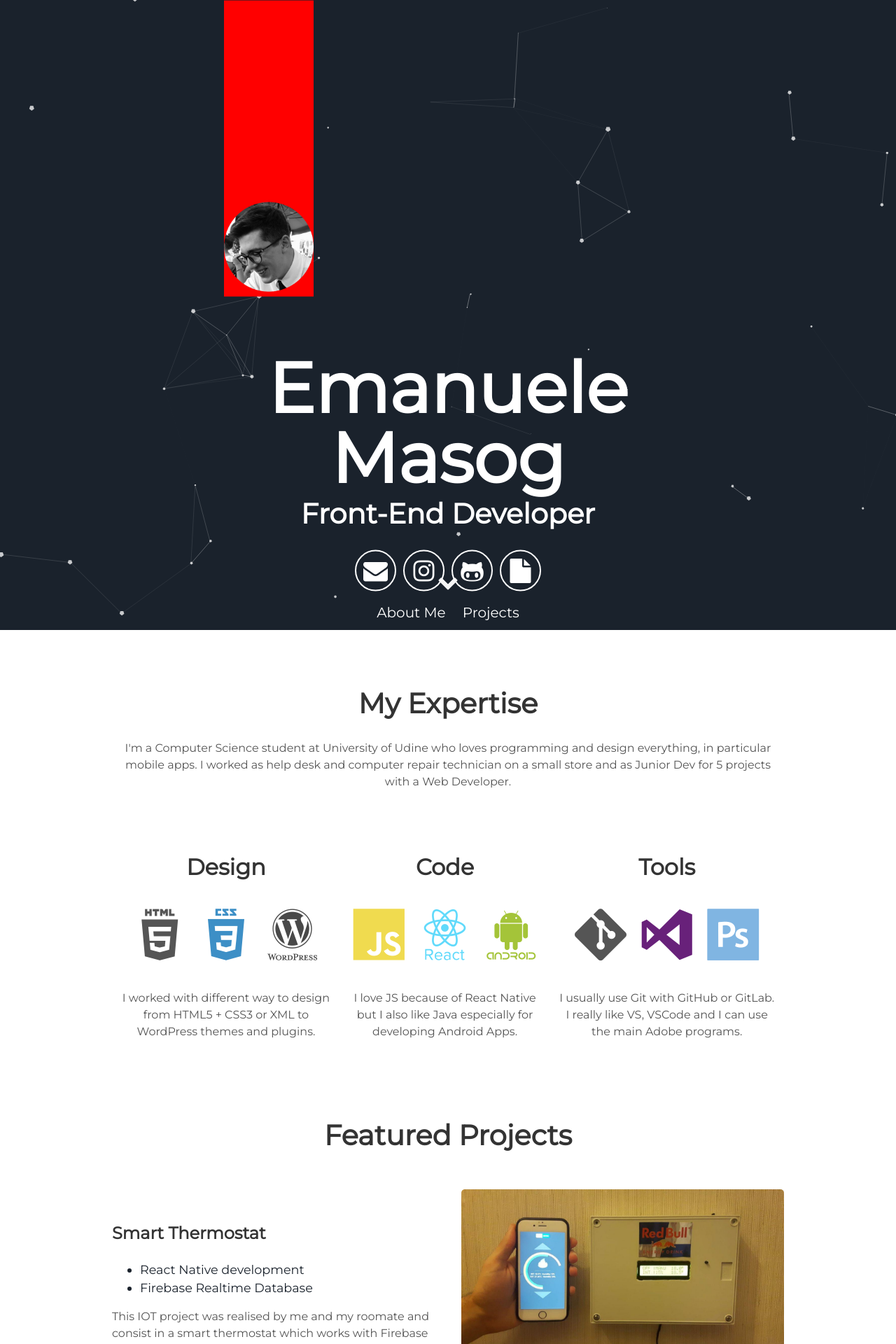
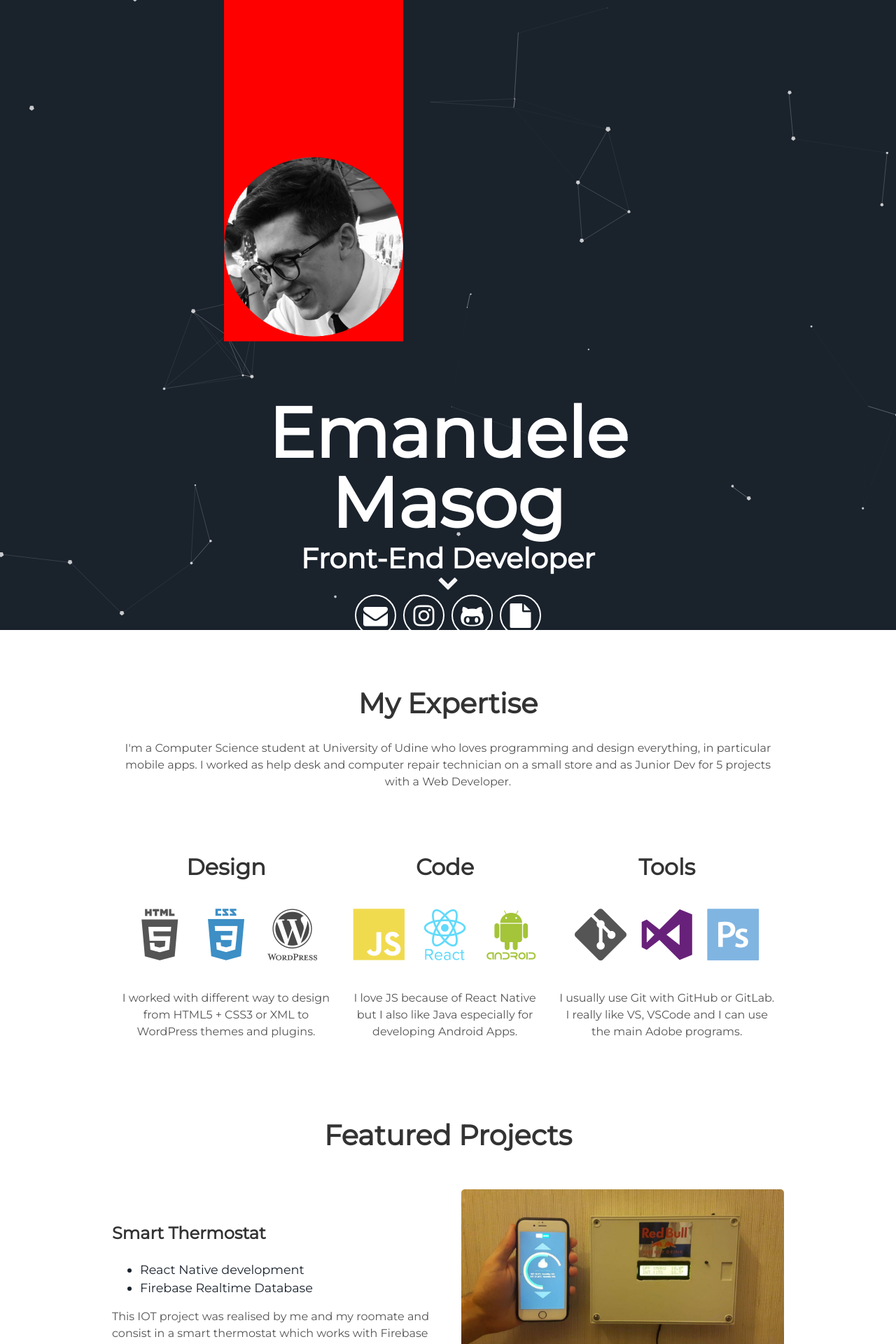
Before and after one commit to ClarkStoro/clarkstoro.github.io, a Jekyll site: the page built from index.html, in a window 1280 px wide. Shown: the top 1920 px of the page at 70% size. Built offline with Jekyll 4.4.1, drawn with Linux system fonts in a browser that asks for light colours.

Commit message:
Update header.html

```diff
--- a/_includes/header.html
+++ b/_includes/header.html
@@ -1,7 +1,7 @@
 <div id="particles-js">
   <div class="header">
 
-      <div style="width: 20%; text-align: center; padding-top: 45%; background-color: #ff0000;">
+      <div style="width: 40%; text-align: center; padding-top: 45%; background-color: #ff0000;">
       <img alt="ema" class="photo" src="{{ "/assets/img/EmanueleMaso.png"}}"  style="width: 100%"/>
     </div>
 
```
